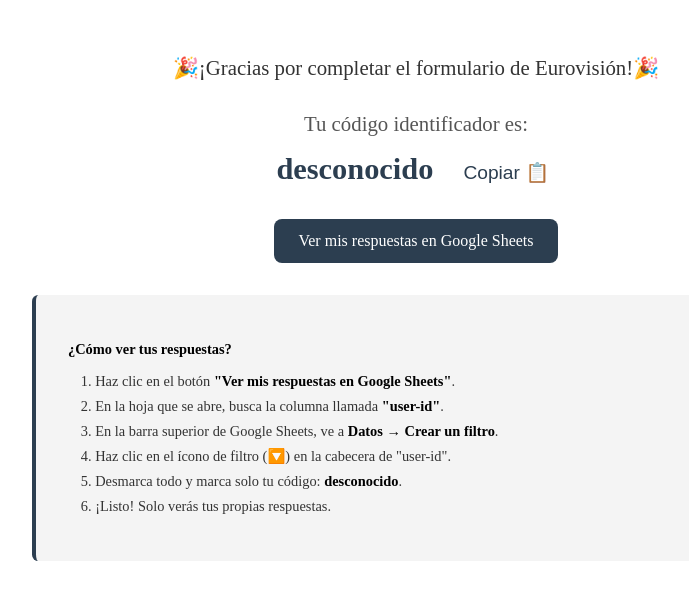
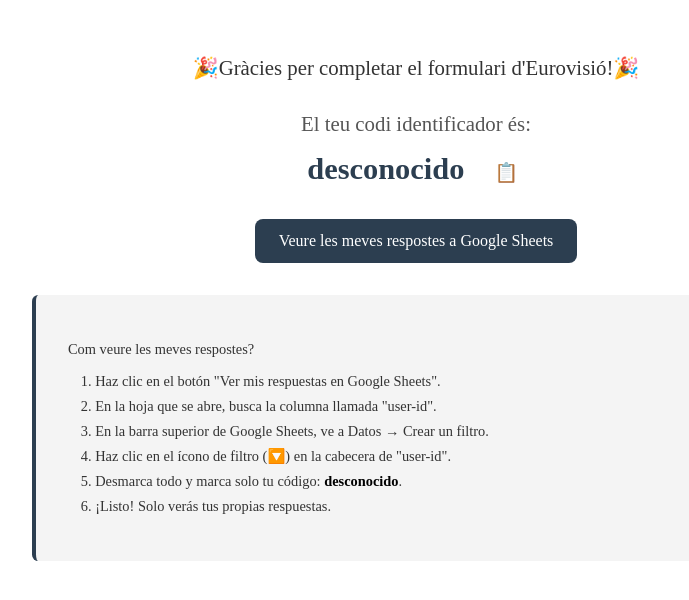
Before and after one commit to eurovision-survey/surveyWeb, a plain HTML site: page thankyou.html in a window 1280 px wide. Shown: the whole page, without its empty margins (224-913 px from the left). Drawn offline with Linux system fonts and the light colour scheme.

Commit message:
First step to add thankyou as translation

```diff
--- a/texts_cat.json
+++ b/texts_cat.json
@@ -59,5 +59,21 @@
       "title": "General",
       "description": "Descripció detallada de l'ítem 10."
     }
-  ]
+  ],
+
+  "thankyou_title": "🎉Gràcies per completar el formulari d'Eurovisió!🎉",
+  "thankyou_code_label": "El teu codi identificador és:",
+  "thankyou_copy_button": "Copiar 📋",
+  "thankyou_copy_success": "¡Copiat!",
+  "thankyou_copy_icon": "📋",
+  "thankyou_copy_icon_done": "✅",
+  "thankyou_spreadsheet_button": "Veure les meves respostes a Google Sheets",
+  "thankyou_instructions_title": "Com veure les meves respostes?",
+  "thankyou_instruction_1": "Haz clic en el botón \"Ver mis respuestas en Google Sheets\".",
+  "thankyou_instruction_2": "En la hoja que se abre, busca la columna llamada \"user-id\".",
+  "thankyou_instruction_3": "En la barra superior de Google Sheets, ve a Datos → Crear un filtro.",
+  "thankyou_instruction_4": "Haz clic en el ícono de filtro (🔽) en la cabecera de \"user-id\".",
+  "thankyou_instruction_5": "Desmarca todo y marca solo tu código:",
+  "thankyou_instruction_6": "¡Listo! Solo verás tus propias respuestas."
+
 }
--- a/thankyou.html
+++ b/thankyou.html
@@ -10,31 +10,29 @@
 
 <body>
   <div class="thankyou-container">
-  <div class="thankyou-message">🎉¡Gracias por completar el formulario de Eurovisión!🎉</div>
+    <div class="thankyou-message" id="thankyou-title"></div>
 
-<div class="code-label">Tu código identificador es:</div>
+    <div class="code-label" id="thankyou-code-label"></div>
     <div class="user-id">
       <span id="user-id-display">cargando...</span>
-  <!-- Botón de copiar -->
-  <button id="copy-btn" class="copy-btn" title="Copiar al portapapeles">Copiar 📋</button>
+      <button id="copy-btn" class="copy-btn" title="">📋</button>
     </div>
 
-  <a class="excel-button" href="https://docs.google.com/spreadsheets/d/your_excel_id_here/edit" target="_blank">
-    Ver mis respuestas en Google Sheets
+    <a class="excel-button" id="spreadsheet-button" href="https://docs.google.com/spreadsheets/d/your_excel_id_here/edit" target="_blank">
+      <!-- Texto dinámico -->
     </a>
 
     <div class="instructions">
-    <p><strong>¿Cómo ver tus respuestas?</strong></p>
+      <p id="instructions-title"></p>
       <ol>
-      <li>Haz clic en el botón <strong>"Ver mis respuestas en Google Sheets"</strong>.</li>
-      <li>En la hoja que se abre, busca la columna llamada <strong>"user-id"</strong>.</li>
-      <li>En la barra superior de Google Sheets, ve a <strong>Datos → Crear un filtro</strong>.</li>
-      <li>Haz clic en el ícono de filtro (🔽) en la cabecera de "user-id".</li>
-      <li>Desmarca todo y marca solo tu código: <strong><span id="user-id-inline">[cargando]</span></strong>.</li>
-      <li>¡Listo! Solo verás tus propias respuestas.</li>
+        <li id="step-1"></li>
+        <li id="step-2"></li>
+        <li id="step-3"></li>
+        <li id="step-4"></li>
+        <li id="step-5"></li>
+        <li id="step-6"></li>
       </ol>
     </div>
   </div>
-
 </body>
 </html>
--- a/thankyou.js
+++ b/thankyou.js
@@ -7,56 +7,51 @@ function getCookie(name) {
   return null;
 }
 
-document.addEventListener("DOMContentLoaded", () => {
-  const userId = getCookie("userId");
+document.addEventListener("DOMContentLoaded", async () => {
+  const userId = getCookie("userId") || "desconocido";
   const displayBlock = document.getElementById("user-id-display");
   const inlineSpan = document.getElementById("user-id-inline");
+  const copyBtn = document.getElementById("copy-btn");
 
-  if (userId) {
-    displayBlock.textContent = userId;
-    inlineSpan.textContent = userId;
-  } else {
-    displayBlock.textContent = "desconocido";
-    inlineSpan.textContent = "desconocido";
+  if (displayBlock) displayBlock.textContent = userId;
+  if (inlineSpan) inlineSpan.textContent = userId;
+
+  // Cargar textos desde JSON
+  try {
+    const res = await fetch("texts_cat.json");
+    const TEXTS = await res.json();
+
+    // Insertar textos dinámicos
+    document.getElementById("thankyou-title").textContent = TEXTS.thankyou_title;
+    document.getElementById("thankyou-code-label").textContent = TEXTS.thankyou_code_label;
+    copyBtn.innerHTML = TEXTS.thankyou_copy_icon;
+    copyBtn.title = TEXTS.thankyou_copy_button;
+    document.getElementById("spreadsheet-button").textContent = TEXTS.thankyou_spreadsheet_button;
+
+    document.getElementById("instructions-title").textContent = TEXTS.thankyou_instructions_title;
+    document.getElementById("step-1").textContent = TEXTS.thankyou_instruction_1;
+    document.getElementById("step-2").textContent = TEXTS.thankyou_instruction_2;
+    document.getElementById("step-3").textContent = TEXTS.thankyou_instruction_3;
+    document.getElementById("step-4").textContent = TEXTS.thankyou_instruction_4;
+    document.getElementById("step-5").innerHTML = `${TEXTS.thankyou_instruction_5} <strong><span id="user-id-inline">${userId}</span></strong>.`;
+    document.getElementById("step-6").textContent = TEXTS.thankyou_instruction_6;
+
+  } catch (error) {
+    console.error("Error cargando textos:", error);
   }
+
+  // Evento de copiar
+  copyBtn.addEventListener("click", () => copiar(userId, copyBtn));
 });
 
-document.addEventListener("DOMContentLoaded", () => {
-  const userId = getCookie("userId");
-  const displayBlock = document.getElementById("user-id-display");
-  const inlineSpan = document.getElementById("user-id-inline"); // si lo utilizas en otras partes
-  const copyBtn = document.getElementById("copy-btn");
-
-  if (userId) {
-    displayBlock.textContent = userId;
-    if(inlineSpan) {
-      inlineSpan.textContent = userId;
-    }
-  } else {
-    displayBlock.textContent = "desconocido";
-    if(inlineSpan) {
-      inlineSpan.textContent = "desconocido";
-    }
-  }
-
-  // Registrar evento para copiar
-  copyBtn.addEventListener("click", copiar);
-});
-
-function copiar() {
-  const userId = document.getElementById("user-id-display").textContent;
-  const copyBtn = document.getElementById("copy-btn");
-
-  // Intentar usar Clipboard API moderna
+function copiar(userId, copyBtn) {
   if (navigator.clipboard && window.isSecureContext) {
     navigator.clipboard.writeText(userId).then(() => {
       mostrarFeedback(copyBtn);
-    }).catch(err => {
-      console.error("Error al copiar con Clipboard API:", err);
+    }).catch(() => {
       copiarAlternativo(userId, copyBtn);
     });
   } else {
-    // Fallback para entornos no seguros o navegadores sin soporte
     copiarAlternativo(userId, copyBtn);
   }
 }
@@ -67,34 +62,22 @@ function copiarAlternativo(texto, copyBtn) {
   document.body.appendChild(input);
   input.select();
   try {
-    const exito = document.execCommand("copy");
-    if (exito) {
-      mostrarFeedback(copyBtn);
-    } else {
-      console.warn("execCommand falló");
-    }
+    document.execCommand("copy");
+    mostrarFeedback(copyBtn);
   } catch (err) {
-    console.error("Error al usar execCommand:", err);
+    console.error("Error al copiar:", err);
   }
   document.body.removeChild(input);
 }
 
 function mostrarFeedback(boton) {
+  const originalIcon = "📋";
+  const doneIcon = "✅";
   const originalTitle = boton.title;
   boton.title = "¡Copiado!";
-  boton.innerHTML = "✅";
+  boton.innerHTML = doneIcon;
   setTimeout(() => {
     boton.title = originalTitle;
-    boton.innerHTML = "📋";
+    boton.innerHTML = originalIcon;
   }, 4000);
 }
-
-
-function getCookie(name) {
-  const cookies = document.cookie.split("; ");
-  for (const cookie of cookies) {
-    const [key, value] = cookie.split("=");
-    if (key === name) return value;
-  }
-  return null;
-}
```
Lines whose indentation alone changed are shown as unchanged.
